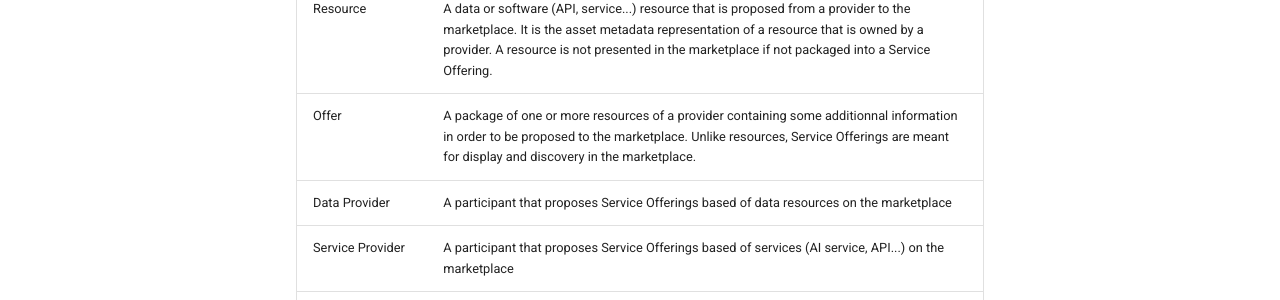
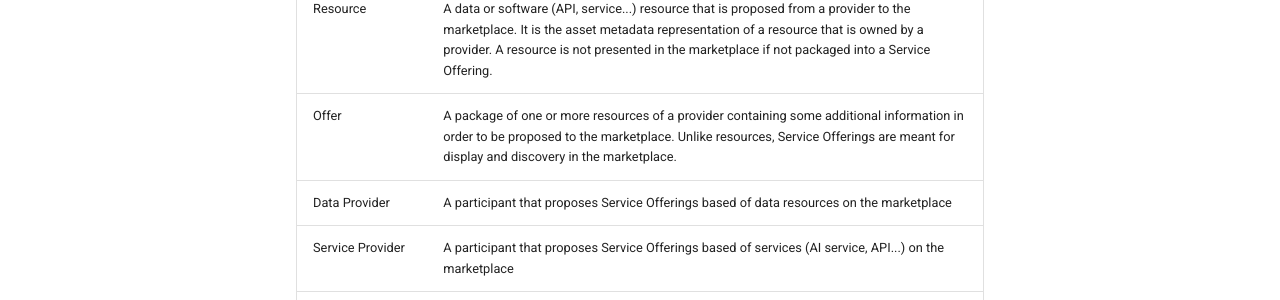
Before and after one commit to VisionsOfficial/visionstrust-docs, an MkDocs documentation site: the page built from docs/glossary.md, in a window 1280 px wide and 1262 px high. Shown: the part 489-789 px from the top of the window. Built offline with MkDocs 1.6.1 and Material for MkDocs 9.7.7, drawn with Linux system fonts in a browser that asks for light colours.

```diff
--- a/docs/glossary.md
+++ b/docs/glossary.md
@@ -7,7 +7,7 @@ The dataspace vocabulary can be combursome to deal with as there are many terms
 | Participant | An entity (usually an organisation) that has an identifier in the dataspace. A participant can be a Data/Service/Infrastructure provider or a project (use-case) orchestrator. |
 | Project | A project or use-case orchestrated by a participant inside which multiple participants are members and which defines a scoped ecosystem of data exchanges between its members. |
 | Resource | A data or software (API, service...) resource that is proposed from a provider to the marketplace. It is the asset metadata representation of a resource that is owned by a provider. A resource is not presented in the marketplace if not packaged into a Service Offering. |
-| Offer | A package of one or more resources of a provider containing some additionnal information in order to be proposed to the marketplace. Unlike resources, Service Offerings are meant for display and discovery in the marketplace. |
+| Offer | A package of one or more resources of a provider containing some additional information in order to be proposed to the marketplace. Unlike resources, Service Offerings are meant for display and discovery in the marketplace. |
 | Data Provider | A participant that proposes Service Offerings based of data resources on the marketplace |
 | Service Provider | A participant that proposes Service Offerings based of services (AI service, API...) on the marketplace |
 | Infrastructure Service Offer | A service implementing a Prometheus-X Building Block that can be used in service chains within data space use cases. |
```
